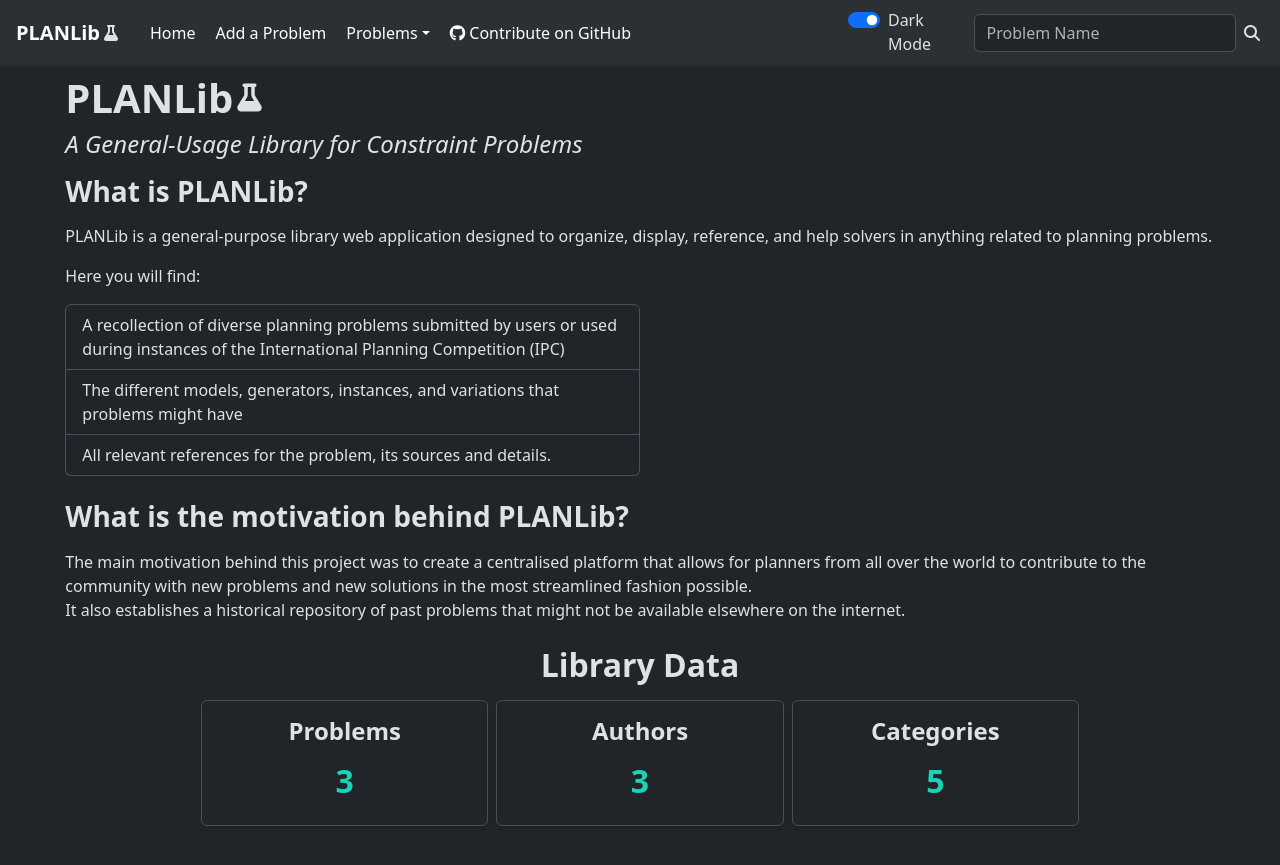
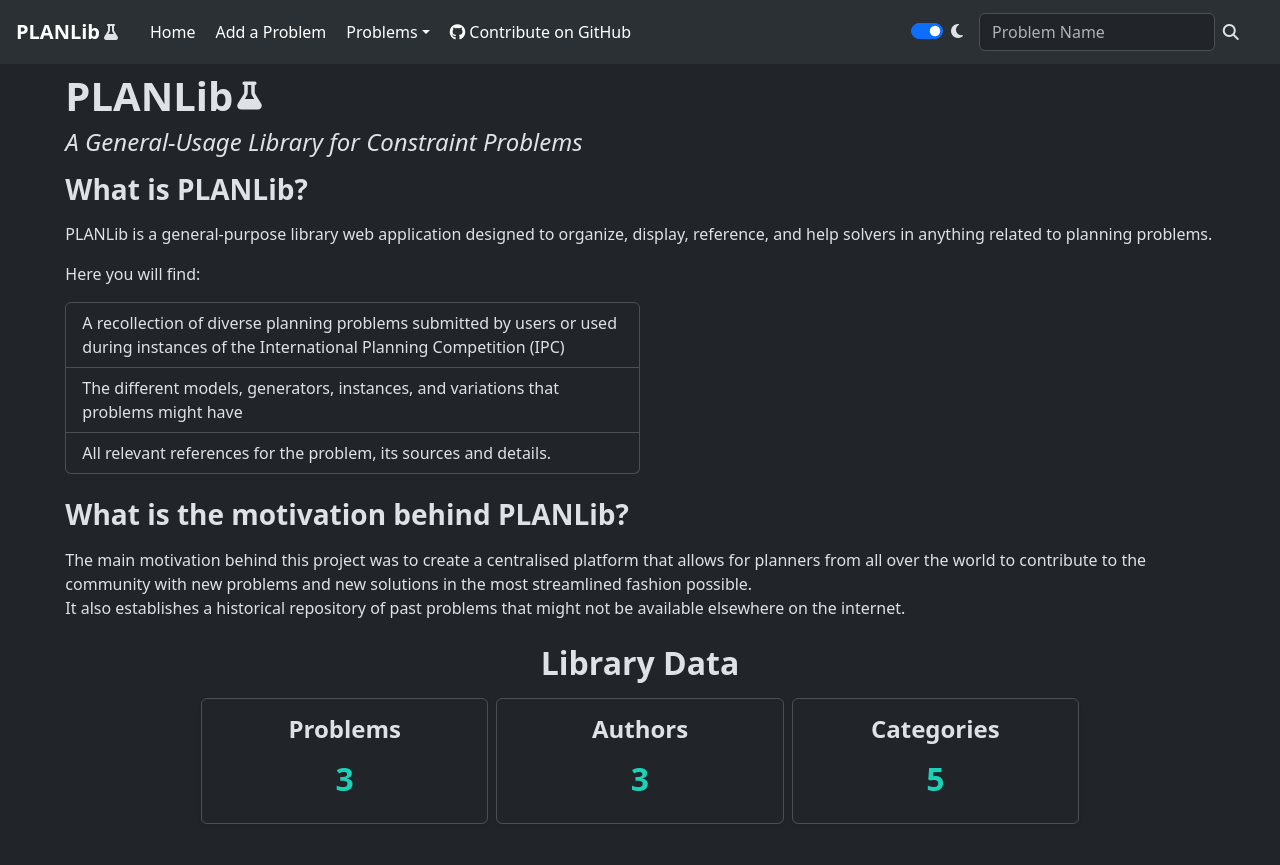
Before and after one commit to JoanEspasa/PLANLib, a Jekyll site: the page built from index.md, in a window 1280 px wide. Shown: the top 865 px of the page. Built offline with Jekyll 4.4.1, drawn with Linux system fonts in a browser that asks for light colours; nearby versions of some CDN libraries.

Commit message:
feat(navbar): changed the logo on the dark mode switch

```diff
--- a/_includes/navbar.html
+++ b/_includes/navbar.html
@@ -65,7 +65,7 @@
         </li>
       </ul>
       <div
-        class="d-flex flex-column flex-lg-row align-items-lg-center align-items-start gap-1 gap-lg-2"
+        class="d-flex flex-column flex-lg-row align-items-lg-center align-items-start gap-2 gap-lg-3"
       >
         <div class="form-check form-switch">
           <input
@@ -74,7 +74,9 @@
             id="darkModeSwitch"
             checked
           />
-          <label class="form-check-label" for="darkModeSwitch">Dark Mode</label>
+          <label class="form-check-label" for="darkModeSwitch"
+            ><i class="fa-solid fa-moon"></i
+          ></label>
         </div>
         <div class="w-75 form-container position-relative">
           <form class="d-flex" role="search">
```
Also changed, not shown: 1 other file.
